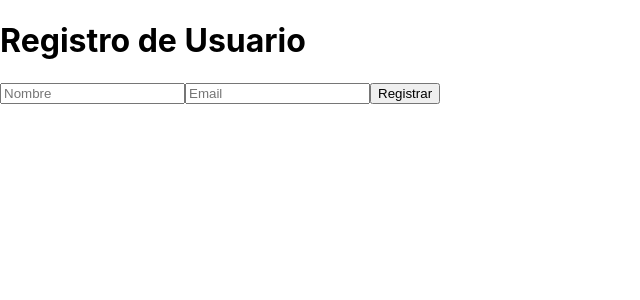
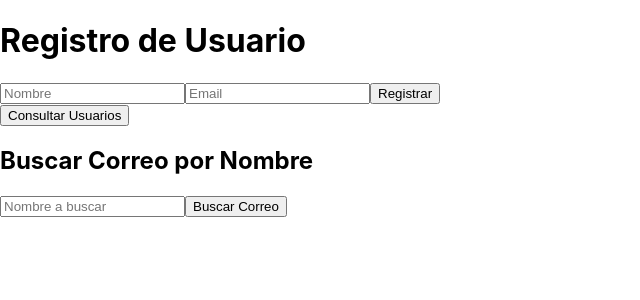
Before and after one commit to ezeta03/veredicts, a React (Create React App) app: page / in a window 1280 px wide. Shown: the top 300 px of the page, without its empty margins (0-640 px from the left). Built offline with nearby package versions, Linux system fonts and the light colour scheme.

Commit message:
Registro, busqueda y busq por ID

```diff
--- a/src/App.js
+++ b/src/App.js
@@ -5,17 +5,39 @@ import axios from 'axios';
 
 const App = () => {
     const [userInfo, setUserInfo] = useState(null);
+    const [users, setUsers] = useState([]);
     const [name, setName] = useState('');
     const [email, setEmail] = useState('');
+    const [searchName, setSearchName] = useState(''); // Estado para el nombre de búsqueda
+    const [foundEmail, setFoundEmail] = useState(''); // Estado para el correo encontrado
 
     const handleRegister = async (e) => {
-        e.preventDefault(); // Prevenir el comportamiento por defecto del formulario
+        e.preventDefault();
         const userData = { name, email };
         try {
             const response = await axios.post('http://localhost:5000/register', userData);
-            setUserInfo(response.data); // Guardar la información del usuario
+            setUserInfo(response.data);
         } catch (error) {
             console.error("Error al registrar:", error);
+        }
+    };
+
+    const fetchUsers = async () => {
+        try {
+            const response = await axios.get('http://localhost:5000/users');
+            setUsers(response.data);
+        } catch (error) {
+            console.error("Error al obtener usuarios:", error);
+        }
+    };
+
+    const fetchEmailByName = async () => {
+        try {
+            const response = await axios.get(`http://localhost:5000/user/${searchName}`);
+            setFoundEmail(response.data.email); // Guardar el correo encontrado
+        } catch (error) {
+            console.error("Error al buscar usuario:", error);
+            setFoundEmail(''); // Limpiar el correo si hay error
         }
     };
 
@@ -44,6 +66,22 @@ const App = () => {
                     Usuario Registrado: {userInfo.name} - {userInfo.email}
                 </label>
             )}
+            <button onClick={fetchUsers}>Consultar Usuarios</button>
+            <ul>
+                {users.map((user) => (
+                    <li key={user._id}>{user.name} - {user.email}</li>
+                ))}
+            </ul>
+
+            <h2>Buscar Correo por Nombre</h2>
+            <input
+                type="text"
+                placeholder="Nombre a buscar"
+                value={searchName}
+                onChange={(e) => setSearchName(e.target.value)}
+            />
+            <button onClick={fetchEmailByName}>Buscar Correo</button>
+            {foundEmail && <p>Correo encontrado: {foundEmail}</p>}
         </div>
     );
 };
```
Also changed, not shown: 1 other file (tests, documents, lock files or other folders).
